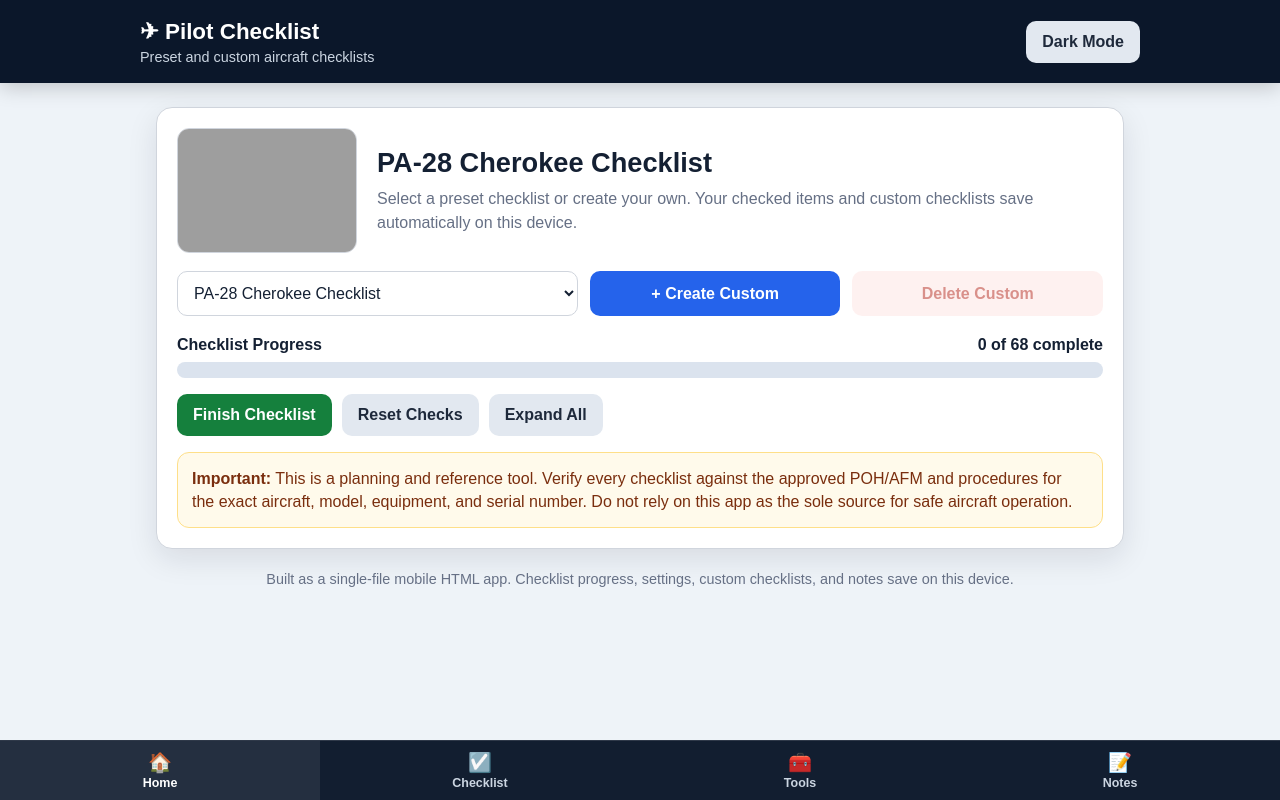
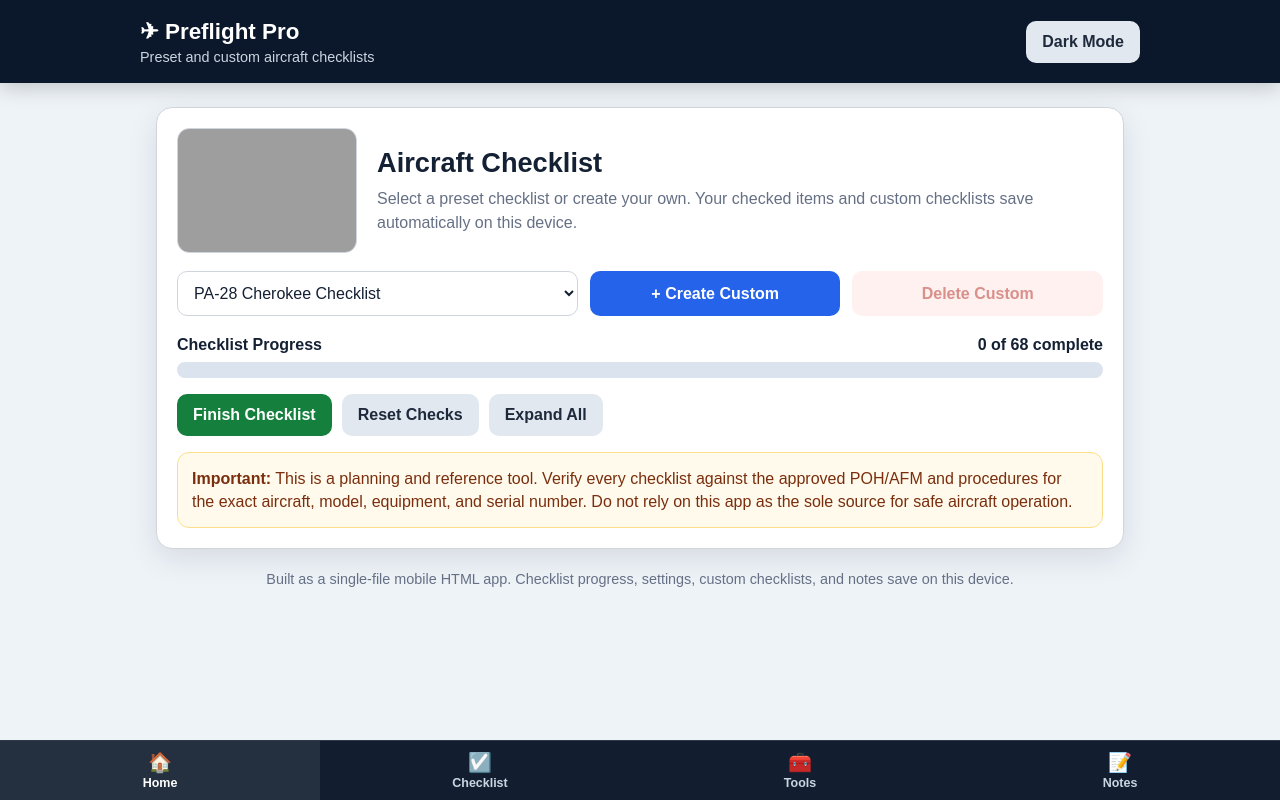
Before and after one commit to jpilot757/Preflight-pro, a plain HTML site: page index.html in a window 1280 px wide. Drawn offline with Linux system fonts and the light colour scheme; grey boxes are pictures that could not be loaded.

Commit message:
Changed Name from Pilot Checklist to Preflight Pro

```diff
--- a/index.html
+++ b/index.html
@@ -509,7 +509,7 @@
   <header class="topbar">
     <div class="topbar-inner">
       <div class="brand">
-        <h1>✈ Pilot Checklist</h1>
+        <h1>✈ Preflight Pro</h1>
         <p>Preset and custom aircraft checklists</p>
       </div>
       <button class="btn btn-secondary" id="darkModeButton">Dark Mode</button>
@@ -895,7 +895,7 @@
 
       if (!checklist) return;
 
-      checklistTitle.textContent = checklist.name;
+      checklistTitle.textContent = "Aircraft Checklist";
       aircraftImage.src = checklist.image || presetChecklists.pa28.image;
       checklistContainer.innerHTML = "";
       reviewBox.className = "review";
```
